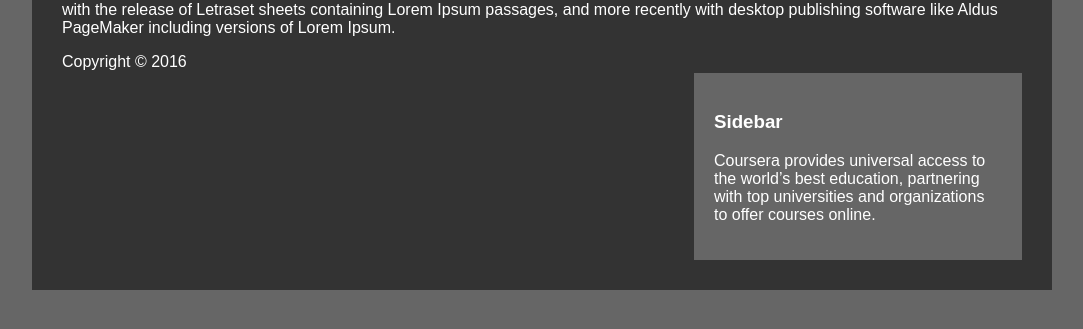
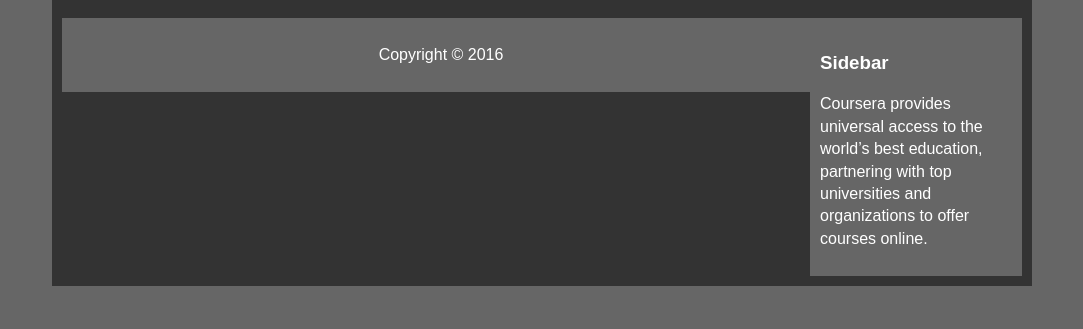
Before and after one commit to hashneo77/html-css, a plain HTML site: page index.html in a window 1280 px wide. Shown: the part 313-642 px from the top of the page, without its empty margins (98-1181 px from the left). Drawn offline with Linux system fonts and the light colour scheme.

```diff
--- a/style.css
+++ b/style.css
@@ -2,6 +2,7 @@
 	background: #666;
 	color: #fff;
 	font-family: arial;
+	line-height: 1.4em;
 }
 
 a{
@@ -17,9 +18,9 @@
 #container{
 	background: #333;
 	width: 960px;
-	margin: 30px auto;
+	margin: auto;
 	overflow: hidden;
-	padding: 30px;
+	padding: 10px;
 	text-align: left;
 }
 
@@ -31,6 +32,17 @@
 #nav ul{
 	padding-top: 13px;
 	padding-left: 10px;
+}
+
+.clr{
+	clear: both;
+}
+
+#footer{
+	text-align: center;
+	padding: 10px;
+	background: #666;
+	margin-top: 30px;
 }
 
 #nav li{
@@ -51,8 +63,8 @@
 
 #sidebar{
 	float: right;
-	width: 30%;
+	width: 20%;
 	background: #666;
 	margin-top: 20px;
-	padding: 20px;
+	padding: 10px;
 }
```
